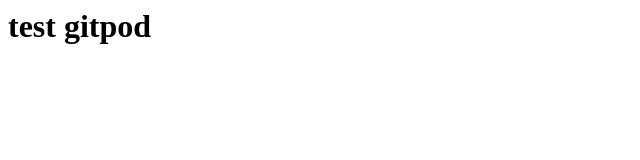
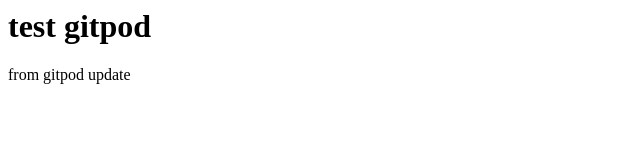
Before and after one commit to alimgee/testgitpod, a plain HTML site: page index.html in a window 1280 px wide. Shown: the whole page, without its empty margins (0-640 px from the left). Drawn offline with Linux system fonts and the light colour scheme.

Commit message:
test from gitpod

```diff
--- a/index.html
+++ b/index.html
@@ -1,3 +1,4 @@
 <html><body>
     <h1>test gitpod</h1>
+    <p>from gitpod update</p>
 </body></html>
```
